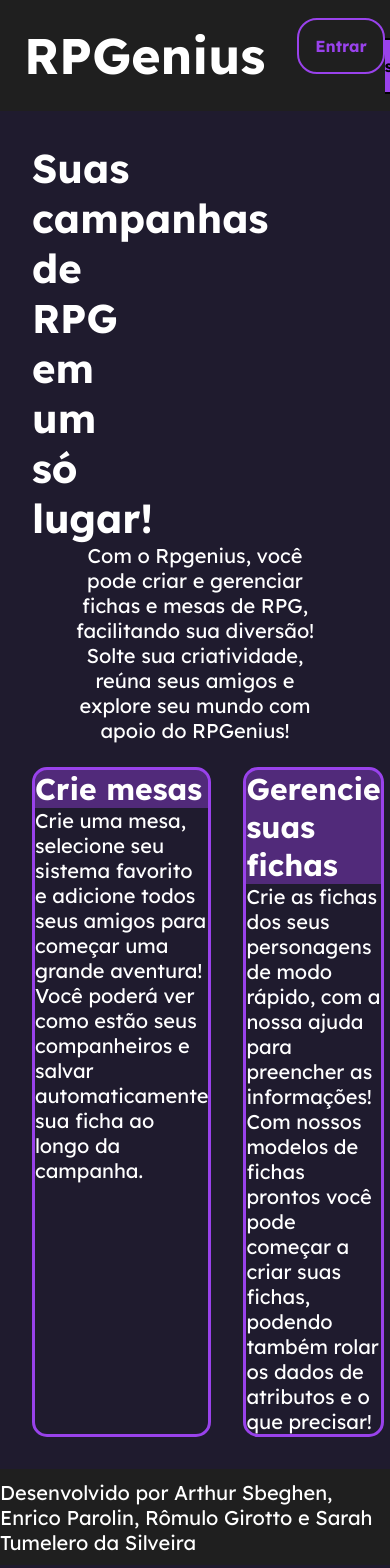
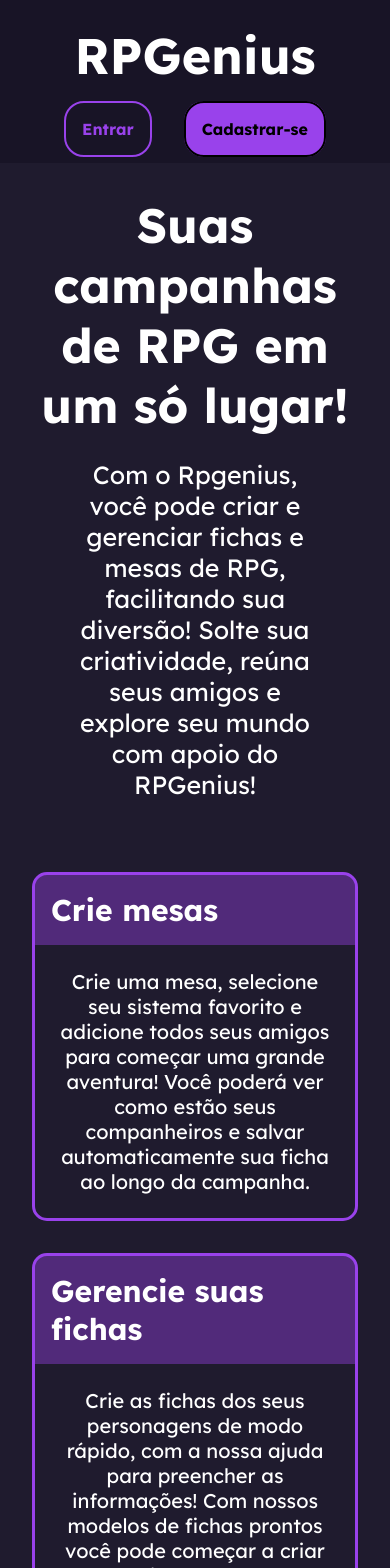
Before and after one commit to Arthur-Sbeghen/Rpgenius, a Next.js app in the folder app/: page /home in a window 390 px wide. Shown: the top 1568 px of the page. Built offline with nearby package versions, Linux system fonts and the light colour scheme; no server answers.

Commit message:
ajustes home

```diff
--- a/app/src/app/home/page.tsx
+++ b/app/src/app/home/page.tsx
@@ -27,7 +27,7 @@
       </header>
 
       <main className="home-main">
-        <div>
+
           <div className="apresentacao">
             <p className="f1">Suas campanhas de RPG em um só lugar!</p>
           </div>
@@ -36,7 +36,7 @@
             facilitando sua diversão! Solte sua criatividade, reúna seus amigos
             e explore seu mundo com apoio do RPGenius!
           </p>
-        </div>
+
 
         <div className="funcionalidades">
           <div className="card">
--- a/app/src/app/home/style.css
+++ b/app/src/app/home/style.css
@@ -7,13 +7,13 @@
 }
 
 .home-header {
-  height: fit-content;
+  min-height: fit-content;
   width: 100%;
   display: flex;
   flex-direction: row;
   justify-content: space-between;
   align-items: center;
-  background-color: #1f1f1f;
+  background-color: #181426;
   padding: 1.5rem;
 }
 
@@ -24,13 +24,17 @@
 }
 
 .home-footer {
-  height: 6rem;
+  min-height: 6rem;
   width: 100%;
+  max-width: 100vw;
   display: flex;
   justify-content: center;
   align-items: center;
-  background-color: #1f1f1f;
+  background-color: #181426;
+  color: #56429e;
+  padding: .8rem;
 }
+.home-p{word-break: break;}
 
 .home-p,
 .f,
@@ -40,10 +44,12 @@
 }
 
 .apresentacao {
-  width: 90%;
+  width: 100%;
   display: flex;
   gap: 2rem;
 }
+
+
 .options {
   display: flex;
   flex-direction: row;
@@ -55,7 +61,7 @@
   margin-top: 1.5rem;
   gap: 2rem;
 }
-@media (min-width: 800px) {
+@media (max-width: 800px) {
   .funcionalidades {
     flex-direction: column;
     align-items: center;
@@ -63,7 +69,25 @@
   .home-h1 {
     font-size: 30px;
   }
+
 }
+
+  .home-h1 {
+    font-size: 25px;
+  }
+  .f1 {
+    font-size: 30px;
+    width: 100%;
+    text-align: center;
+  }
+  .f2 {
+    font-size: 20px;
+    width: 100%;
+    text-align: center;
+    align-self: center;
+    margin-top: 1.5rem;
+    margin-bottom: 3rem;
+  }
 
 .card {
   max-width: fit-content;
@@ -100,6 +124,8 @@
 }
 .f {
   word-break: break;
+  padding: 1.5rem;
+  text-align: center;
 }
 
 .home-h3 {
@@ -124,9 +150,10 @@
   text-decoration: none;
 }
 #btnEntrar:hover {
-  color: #000000;
-  border-color: #9942eb;
-  background-color: #9942eb;
+  color: #cc98fe;
+  border-color: #cc98fe;
+  background-color: #6c23b0;
+  border-width: 4px;
 }
 #btnCadastro {
   background-color: #9942eb;
@@ -157,3 +184,33 @@
 html.is-animating .transition-fade {
   opacity: 0;
 }
+.home-h3{
+  padding: 1rem;
+}
+.f1{
+  font-size: 65px;
+  width: 100%;
+  text-align: center;
+}
+.f2{
+  font-size: 25px;
+  width: 100%;
+  text-align: center;
+  align-self: center;
+  margin-top: 1.5rem;
+  margin-bottom: 3rem;
+}
+
+@media (max-width: 630px) {
+  .home-header{
+    max-width: 100vw;
+    flex-direction: column;
+    gap: 2rem;
+  }
+  #btnEntrar{
+    margin: 0;
+  }
+  .f1{
+    font-size: 48px;
+  }
+}
--- a/app/src/components/Header/style.css
+++ b/app/src/components/Header/style.css
@@ -5,6 +5,6 @@
     flex-direction: row;
     justify-content: flex-start;
     align-items: center;
-    background-color: #3e3e3e;
+    background-color: #14111f;
     padding: 1.5rem;
 }
```
